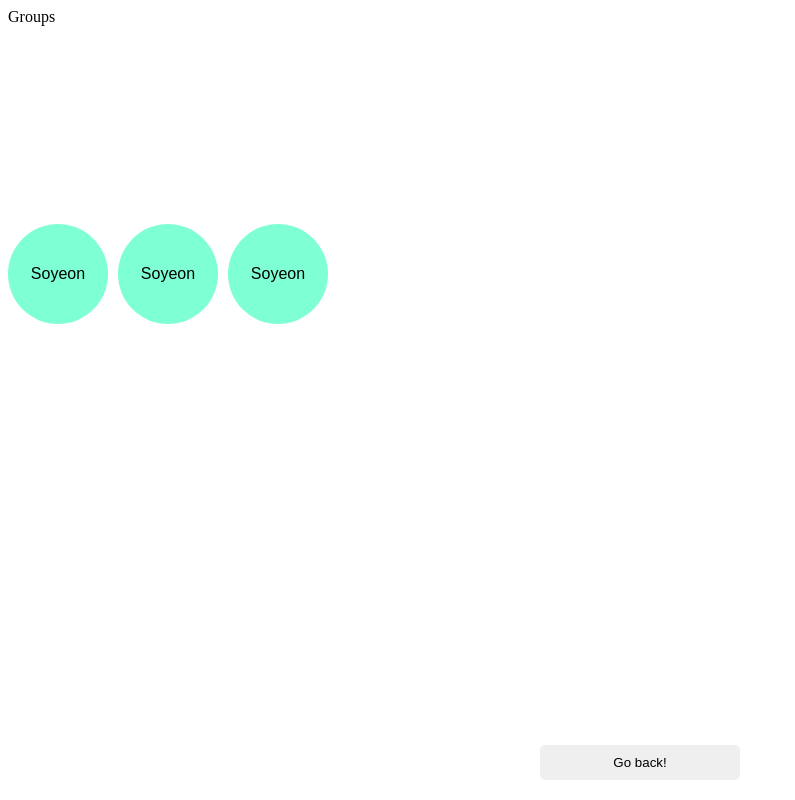
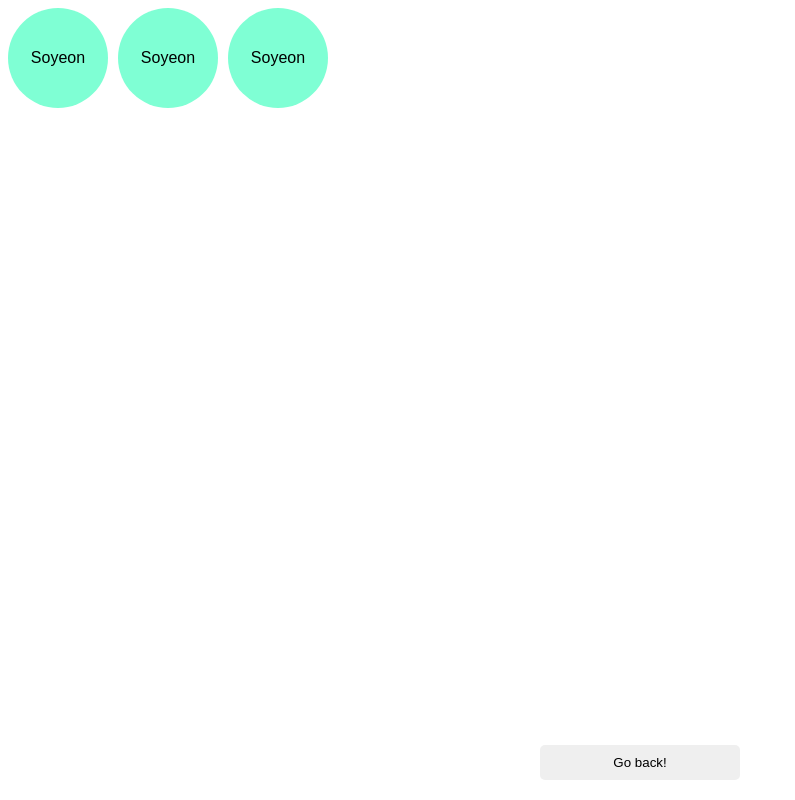
Before and after one commit to BelenPeluffo/framer-animation-project, a React (Vite) app: page /groups/1 in a window 1280 px wide. Shown: the whole page, without its empty margins (0-795 px from the left). Built offline with nearby package versions, Linux system fonts and the light colour scheme.

Commit message:
feat (Groups.jsx): conditions element rendering from ItemsContainer based on ID param existence.

```diff
--- a/src/pages/Groups.jsx
+++ b/src/pages/Groups.jsx
@@ -1,8 +1,10 @@
+import { useParams } from "react-router-dom";
 import ItemsContainer from "../components/CategoryContainer";
 import { getItems } from "../services/MockServices";
 
 const Groups = () => {
-  return <ItemsContainer title="Groups" items={getItems()} />;
+  const { id } = useParams();
+  return <ItemsContainer title={!id ? "Groups" : ""} items={getItems()} />;
 };
 
 export default Groups;
```
